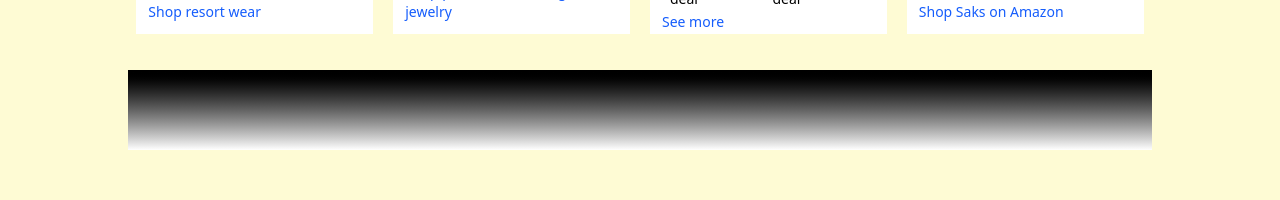
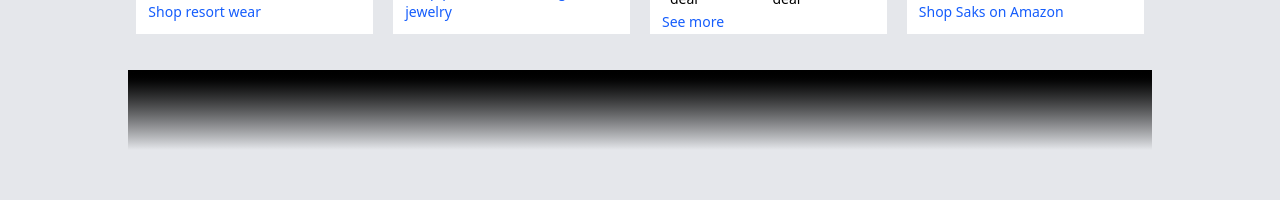
Before and after one commit to AlirezaFCB-DEV/Parsi_Trip, a Next.js app in the folder frontend/: page / in a window 1280 px wide. Shown: the part 550-750 px from the top of the page. Built offline with nearby package versions, Linux system fonts and the light colour scheme; data requests are answered from the project's data file.

Commit message:
edit-Home-page-styles

```diff
--- a/frontend/src/app/page.tsx
+++ b/frontend/src/app/page.tsx
@@ -3,7 +3,7 @@ import Slider from "@/components/Slider";
 
 export default function Home() {
   return (
-    <main className="bg-yellow-100/70">
+    <main className="bg-gray-200">
       <section>
         <Slider />
       </section>
--- a/frontend/src/components/BoxShoppingProduct.tsx
+++ b/frontend/src/components/BoxShoppingProduct.tsx
@@ -50,7 +50,7 @@ function BoxShoppingProduct({
         </div>
       </div>
 
-      <p className="text-sm text-blue-600 hover:border-b">
+      <p className="text-sm text-blue-600 hover:text-blue-800">
         {TitleLinkAnyProducts}
       </p>
     </main>
--- a/frontend/src/components/DesktopSlider.tsx
+++ b/frontend/src/components/DesktopSlider.tsx
@@ -71,7 +71,7 @@ function DesktopSlider() {
 
         <div className="absolute top-10 left-0 right-0 bottom-10 bg-linear-to-b from-black/0 to-black"></div>
       </div>
-      <div className="absolute top-155   left-0 right-0 bottom-0 bg-linear-to-b from-black to-white container w-8/10 h-20 mx-auto"></div>
+      <div className="absolute top-155   left-0 right-0 bottom-0 bg-linear-to-b from-black to-gray-200 container w-8/10 h-20 mx-auto"></div>
     </main>
   );
 }
```
